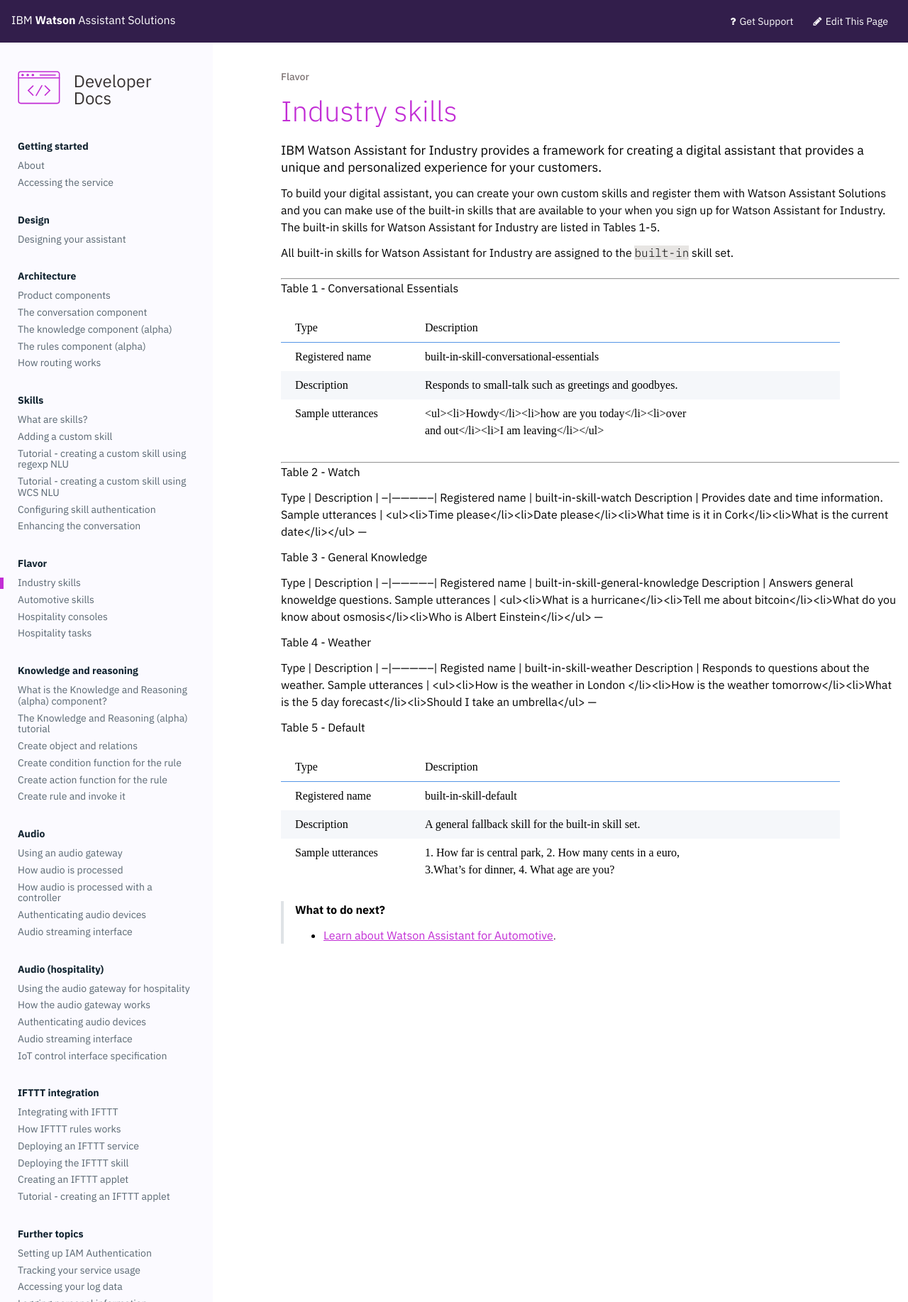
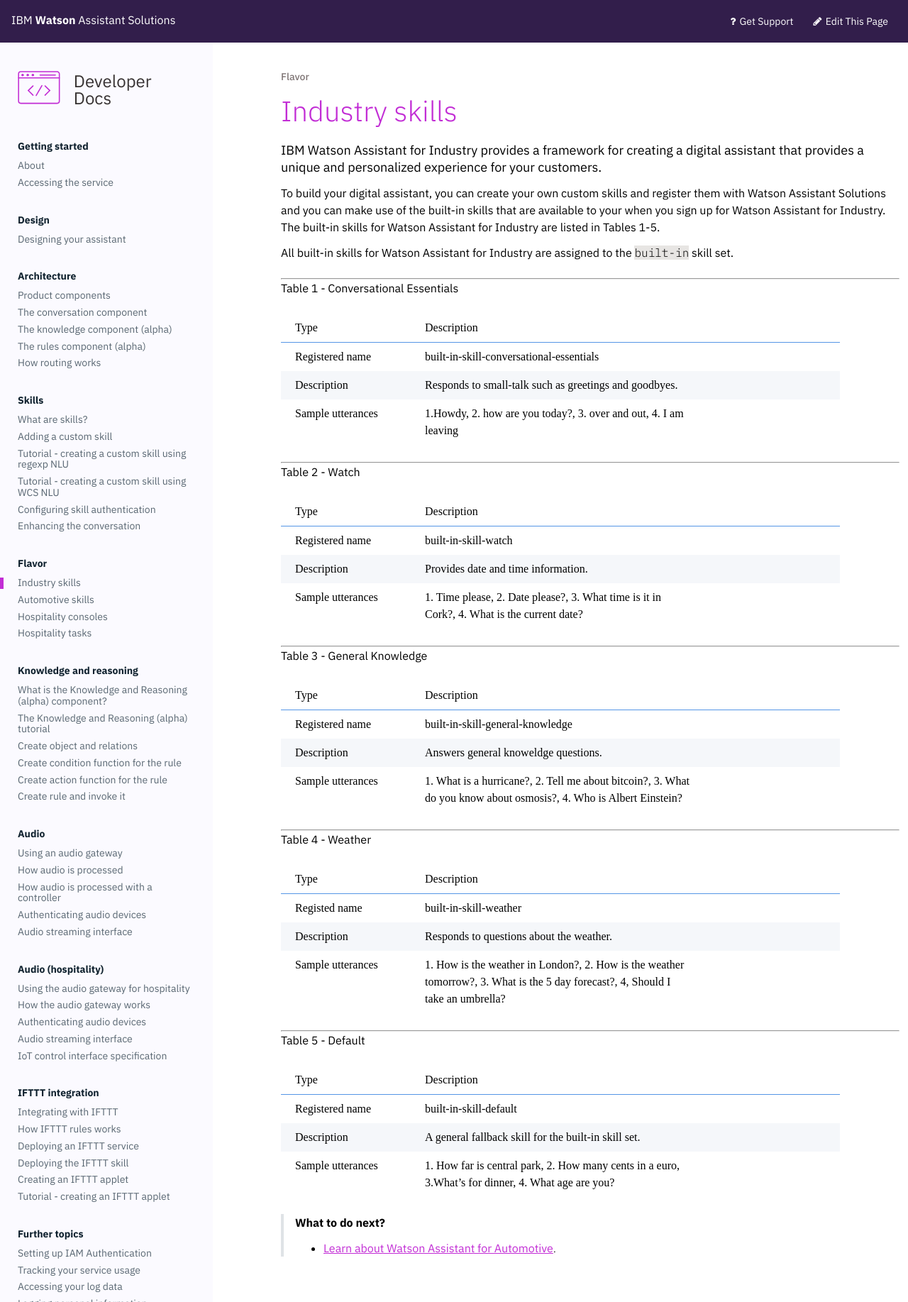
Before and after one commit to Watson-Personal-Assistant/developer, a Jekyll site: the page built from _content/flavours/industry.md, in a window 1280 px wide. Shown: the whole page at 71% size. Built offline with Jekyll 4.4.1, drawn with Linux system fonts in a browser that asks for light colours; some web fonts are replaced.

Commit message:
fix tables

```diff
--- a/_content/flavours/industry.md
+++ b/_content/flavours/industry.md
@@ -16,17 +16,18 @@
 --|--------------|
 Registered name | built-in-skill-conversational-essentials
 Description | Responds to small-talk such as greetings and goodbyes.
-Sample utterances | <ul><li>Howdy</li><li>how are you today</li><li>over and out</li><li>I am leaving</li></ul>
+Sample utterances | 1.Howdy, 2. how are you today?, 3. over and out, 4. I am leaving
 
 ---
 
 Table 2 - Watch
 
-Type | Description |
+ Type | Description
 --|--------------|
 Registered name | built-in-skill-watch
 Description | Provides date and time information.
-Sample utterances | <ul><li>Time please</li><li>Date please</li><li>What time is it in Cork</li><li>What is the current date</li></ul>
+Sample utterances | 1. Time please, 2. Date please?, 3. What time is it in Cork?, 4. What is the current date?
+
 ---
 
 Table 3 - General Knowledge
@@ -35,7 +36,8 @@
 --|--------------|
 Registered name  | built-in-skill-general-knowledge
 Description | Answers general knoweldge questions.
-Sample utterances | <ul><li>What is a hurricane</li><li>Tell me about bitcoin</li><li>What do you know about osmosis</li><li>Who is Albert Einstein</li></ul>
+Sample utterances | 1. What is a hurricane?, 2. Tell me about bitcoin?, 3. What do you know about osmosis?, 4. Who is Albert Einstein?
+
 ---
 
 Table 4 - Weather
@@ -44,7 +46,8 @@
 --|--------------|
 Registed name | built-in-skill-weather
 Description | Responds to questions about the weather.
-Sample utterances | <ul><li>How is the weather in London </li><li>How is the weather tomorrow</li><li>What is the 5 day forecast</li><li>Should I take an umbrella</ul>
+Sample utterances | 1. How is the weather in London?, 2. How is the weather tomorrow?, 3. What is the 5 day forecast?, 4, Should I take an umbrella?
+
 ---
 
 Table 5 - Default
@@ -53,7 +56,7 @@
 --|--------------|
 Registered name  | built-in-skill-default
 Description | A general fallback skill for the built-in skill set.
-Sample utterances | 1. How far is central park, 2. How many cents in a euro,  3.What's for dinner, 4. What age are you?
+Sample utterances |1. How far is central park, 2. How many cents in a euro, 3.What's for dinner, 4. What age are you?
 
 
 > **What to do next?**<br/>
```
